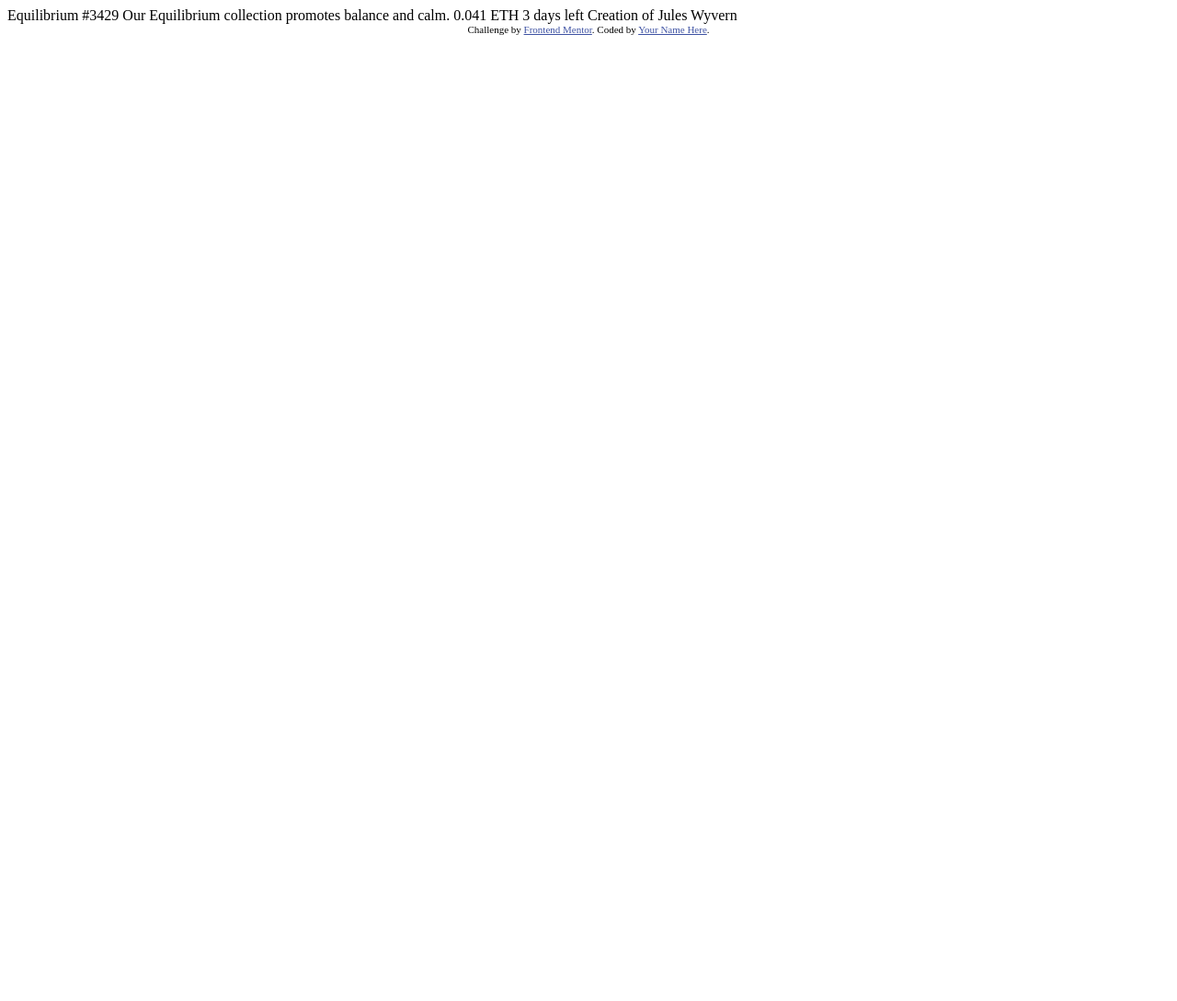
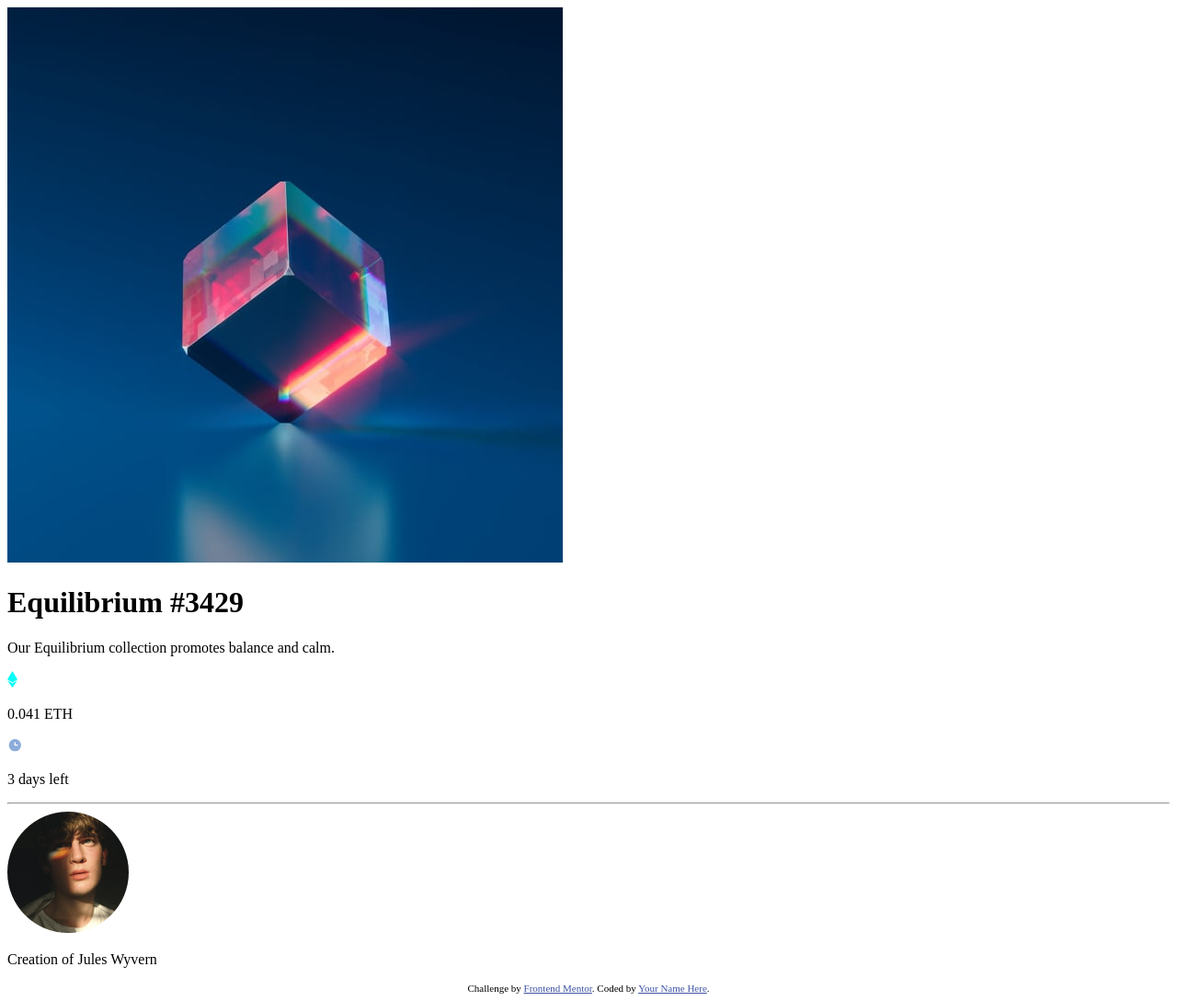
Before and after one commit to Smritipradhan01/nft-preview-card-component-main, a plain HTML site: page index.html in a window 1280 px wide. Shown: the whole page at 92% size. Before the commit the page ends 800 px from the top, so only its background shows below. Drawn offline with Linux system fonts and the light colour scheme.

Commit message:
created index.html

```diff
--- a/index.html
+++ b/index.html
@@ -1,33 +1,48 @@
 <!DOCTYPE html>
 <html lang="en">
+
 <head>
   <meta charset="UTF-8">
-  <meta name="viewport" content="width=device-width, initial-scale=1.0"> <!-- displays site properly based on user's device -->
+  <meta name="viewport" content="width=device-width, initial-scale=1.0">
 
   <link rel="icon" type="image/png" sizes="32x32" href="./images/favicon-32x32.png">
+  <link rel="stylesheet" href="style.css">
 
   <title>Frontend Mentor | NFT preview card component</title>
+</head>
 
-  <!-- Feel free to remove these styles or customise in your own stylesheet 👍 -->
-  <style>
-    .attribution { font-size: 11px; text-align: center; }
-    .attribution a { color: hsl(228, 45%, 44%); }
-  </style>
-</head>
 <body>
+  <div class="site-component">
+    <main>
+      <div class="nft-card">
+        <img src="images/image-equilibrium.jpg" alt="" class="nft-image">
+        <h1>Equilibrium #3429</h1>
+        <p>Our Equilibrium collection promotes balance and calm.</p>
+        <div class="data-container">
+          <div class="ethereum-container">
+            <img src="images/icon-ethereum.svg" alt="">
+            <p>0.041 ETH</p>
+          </div>
+          <div class="time-frame">
+            <img src="images/icon-clock.svg" alt="">
+            <p>3 days left</p>
+          </div>
 
-  Equilibrium #3429
-
-  Our Equilibrium collection promotes balance and calm.
-
-  0.041 ETH
-  3 days left
-
-  Creation of Jules Wyvern
-
-  <div class="attribution">
-    Challenge by <a href="https://www.frontendmentor.io?ref=challenge" target="_blank">Frontend Mentor</a>.
-    Coded by <a href="#">Your Name Here</a>.
+        </div>
+        <hr>
+        <div class="creator-profile">
+          <img src="images/image-avatar.png" alt="" class="avatar">
+          <p>Creation of <span>Jules Wyvern</span></p>
+        </div>
+      </div>
+    </main>
+    <footer>
+      <div class="attribution">
+        Challenge by <a href="https://www.frontendmentor.io?ref=challenge" target="_blank">Frontend Mentor</a>.
+        Coded by <a href="#">Your Name Here</a>.
+      </div>
+    </footer>
   </div>
 </body>
+
 </html>
--- /dev/null
+++ b/style.scss
@@ -0,0 +1,8 @@
+.attribution {
+    font-size: 11px;
+    text-align: center;
+}
+
+.attribution a {
+    color: hsl(228, 45%, 44%);
+}
```
Also changed, not shown: style.css (added), 1 other file.
